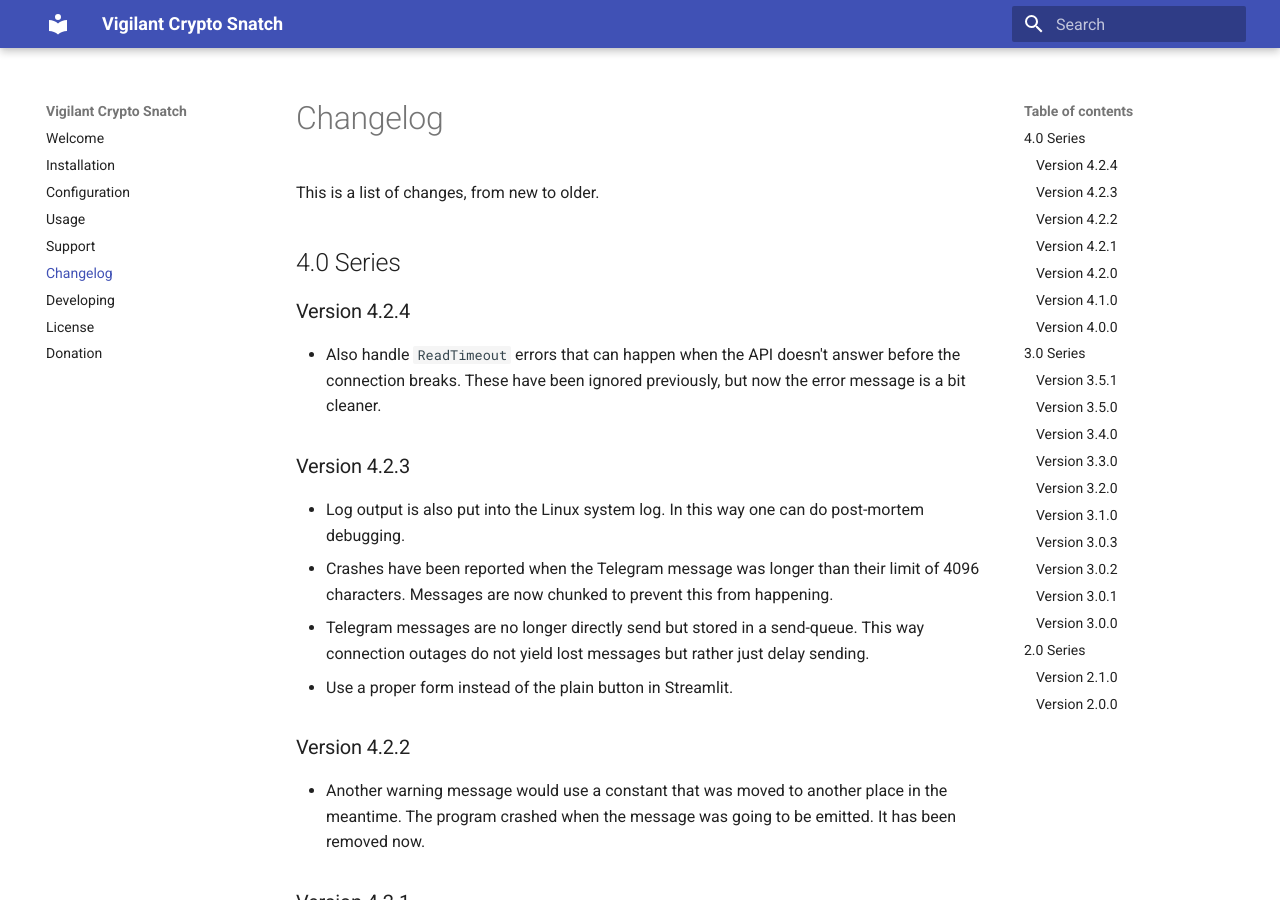
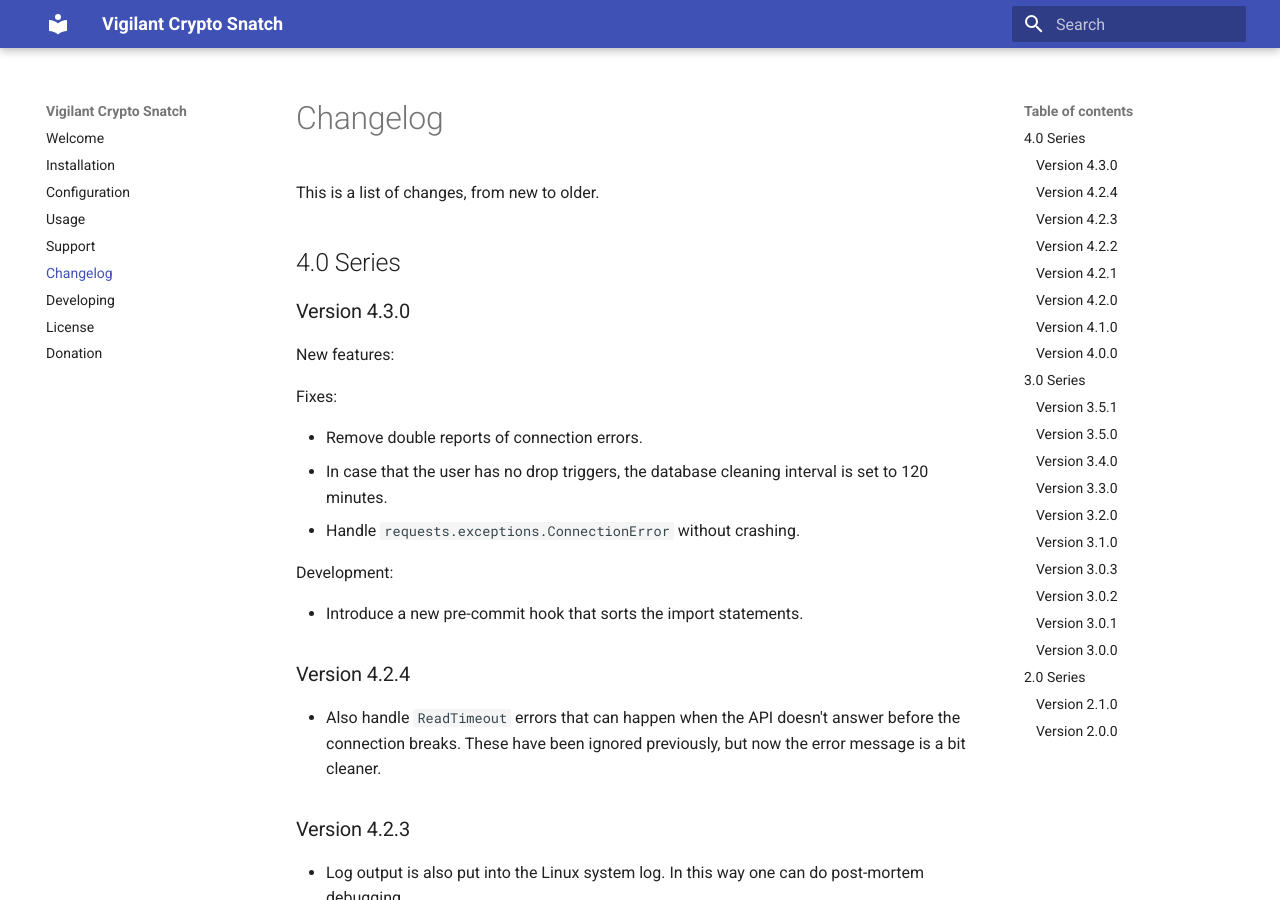
Before and after one commit to martin-ueding/vigilant-crypto-snatch, an MkDocs documentation site: the page built from docs/changelog.md, in a window 1280 px wide and 900 px high. Built offline with MkDocs 1.6.1 and Material for MkDocs 9.7.7, drawn with Linux system fonts in a browser that asks for light colours.

Commit message:
Changelog entries

```diff
--- a/docs/changelog.md
+++ b/docs/changelog.md
@@ -3,6 +3,20 @@
 This is a list of changes, from new to older.
 
 ## 4.0 Series
+
+### Version 4.3.0
+
+New features:
+
+Fixes:
+
+- Remove double reports of connection errors.
+- In case that the user has no drop triggers, the database cleaning interval is set to 120 minutes.
+- Handle `requests.exceptions.ConnectionError` without crashing.
+
+Development:
+
+- Introduce a new pre-commit hook that sorts the import statements.
 
 ### Version 4.2.4
 
```
